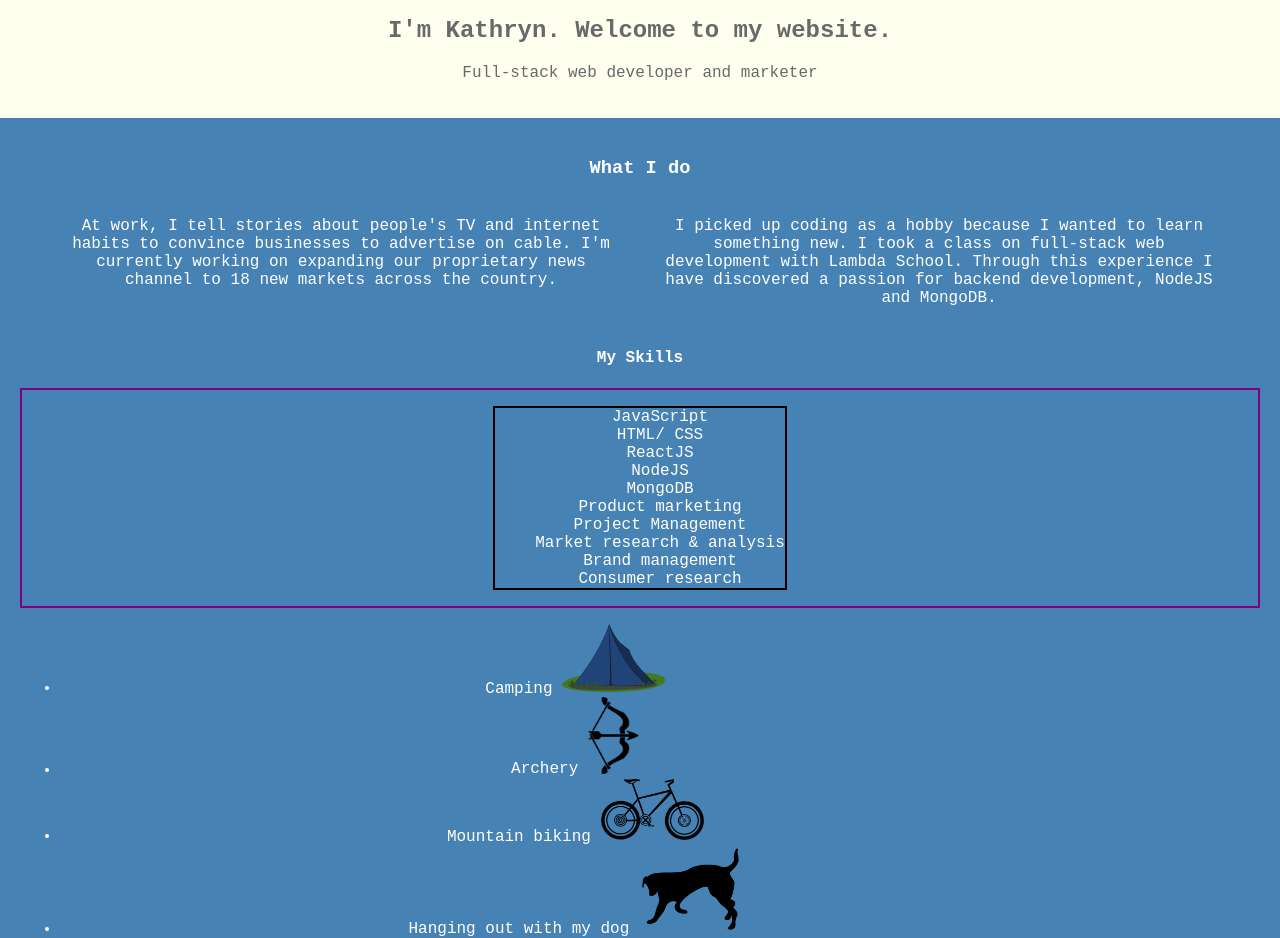
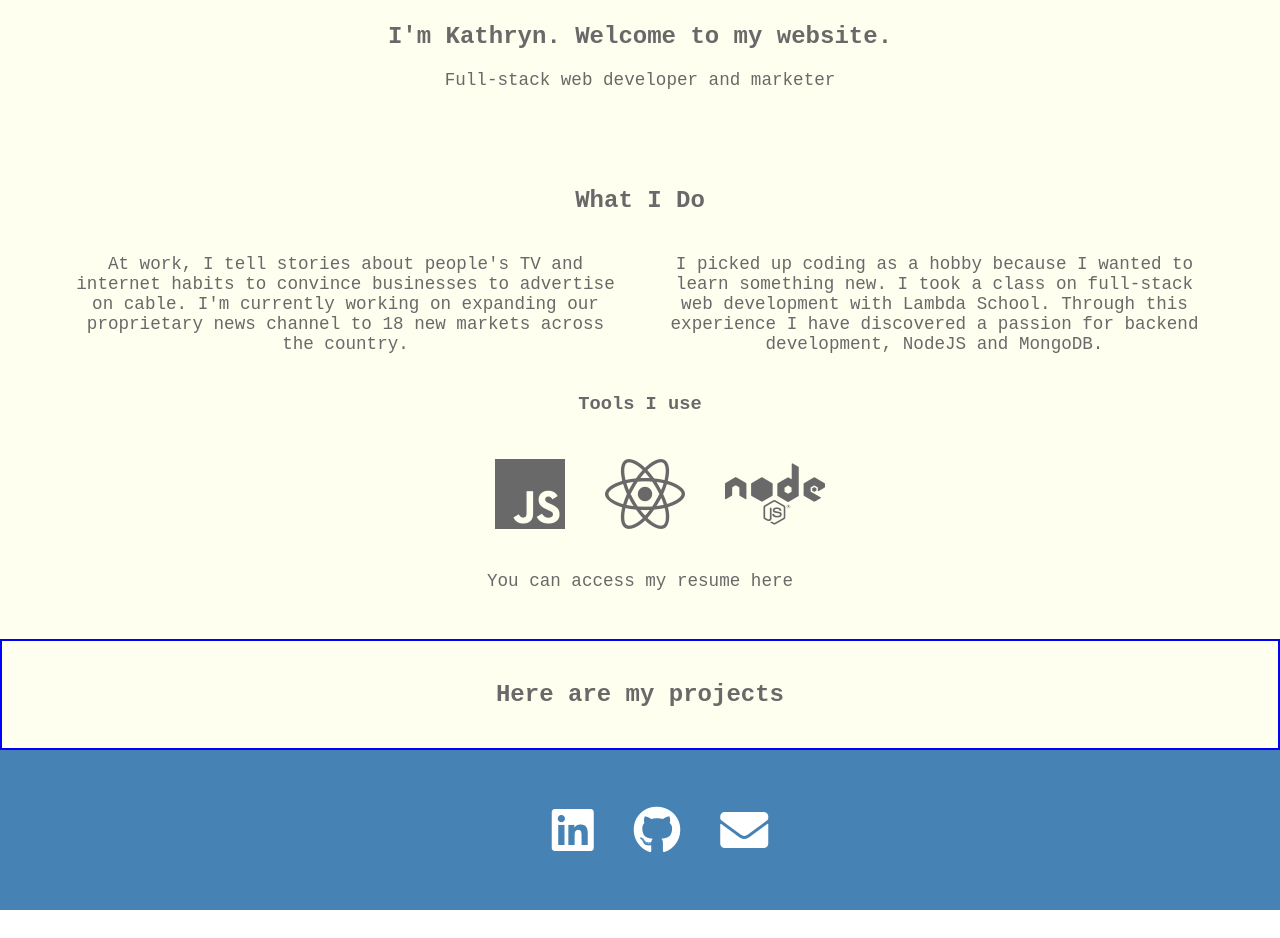
Before and after one commit to khamp19/personal-site, a React (Create React App) app: page / in a window 1280 px wide. Shown: the part 376-1314 px from the top of the page. After the commit the page ends 1286 px from the top, so only its background shows below. Built offline with nearby package versions, Linux system fonts and the light colour scheme.

Commit message:
worked on 'about me' and css

```diff
--- a/public/index.html
+++ b/public/index.html
@@ -4,8 +4,8 @@
     <meta charset="utf-8">
     <meta name="viewport" content="width=device-width, initial-scale=1, shrink-to-fit=no">
     <meta name="theme-color" content="#000000">
-    <link rel="stylesheet" href="https://cdnjs.cloudflare.com/ajax/libs/font-awesome/4.7.0/css/font-awesome.min.css">
-
+    <!-- <link rel="stylesheet" href="https://cdnjs.cloudflare.com/ajax/libs/font-awesome/4.7.0/css/font-awesome.min.css"> -->
+    <link rel="stylesheet" href="https://use.fontawesome.com/releases/v5.0.13/css/all.css" integrity="sha384-DNOHZ68U8hZfKXOrtjWvjxusGo9WQnrNx2sqG0tfsghAvtVlRW3tvkXWZh58N9jp" crossorigin="anonymous">
 
     <!--
       manifest.json provides metadata used when your web app is added to the
@@ -22,7 +22,7 @@
       work correctly both with client-side routing and a non-root public URL.
       Learn how to configure a non-root public URL by running `npm run build`.
     -->
-    <title>React App</title>
+    <title>Welcome to my website</title>
   </head>
   <body>
     <noscript>
--- a/src/App.css
+++ b/src/App.css
@@ -1,33 +1,10 @@
 .App {
   text-align: center;
   font-family: "Courier New", courier, monospace;
+  background-color: ivory;
+  color: DimGray;
 }
 
-.item {
-  position: relative;
+.App p {
+  font-size: 110%;
 }
-
-.App-logo {
-  animation: App-logo-spin infinite 20s linear;
-  height: 80px;
-}
-
-.App-header {
-  background-color: black;
-  height: 150px;
-  padding: 20px;
-  color: white;
-}
-
-.App-title {
-  font-size: 1.5em;
-}
-
-.App-intro {
-  font-size: large;
-}
-
-@keyframes App-logo-spin {
-  from { transform: rotate(0deg); }
-  to { transform: rotate(360deg); }
-}
--- a/src/App.js
+++ b/src/App.js
@@ -12,18 +12,11 @@ class App extends Component {
   render() {
     return (
       <div className="App">
-        {/* <header className="App-header">
-          <img src={logo} className="App-logo" alt="logo" />
-          <h1 className="App-title">Welcome to React</h1>
-        </header>
-        <p className="App-intro">
-          To get started, edit <code>src/App.js</code> and save to reload.
-        </p> */}
-        <header><NavBar className="NavBar"/></header>
-        <Main className="Main"/>
-        <About className="About"/>
-        <Projects className="Projects"/>
-        <Contact className="Contact"/>
+        <header><NavBar /></header>
+        <Main />
+        <About />
+        <Projects />
+        <Contact />
       </div>
     );
   }
--- a/src/components/about.js
+++ b/src/components/about.js
@@ -1,16 +1,14 @@
-//about me for personal site
 import React, { Component } from 'react';
-// import avatar from '../images/myAvatar.png';
-import camping from '../images/tent.png';
-import archery from '../images/archery1.png';
-import bike from '../images/mtbike.png';
-import dog from '../images/dog1.png';
+// import camping from '../images/tent.png';
+// import archery from '../images/archery1.png';
+// import bike from '../images/mtbike.png';
+// import dog from '../images/dog1.png';
 
 class About extends Component {
   render() {
     return (
-      <div className="About">
-        <h3>What I do</h3>
+      <div className="About" id="about">
+        <h2>What I Do</h2>
         <div className="Work">
           <p>At work, I tell stories about people's TV and internet habits
             to convince businesses to advertise on cable. I'm currently working on expanding
@@ -20,31 +18,27 @@ class About extends Component {
             Through this experience I have discovered a passion for backend development,
             NodeJS and MongoDB.</p>
         </div>
-        <h4>My Skills</h4>
+        <h3 font-size="150%">Tools I use</h3>
         <div className="Skills">
-          <div>
-            <ul>
-              <li>JavaScript</li>
-              <li>HTML/ CSS</li>
-              <li>ReactJS</li>
-              <li>NodeJS</li>
-              <li>MongoDB</li>
-              <li>Product marketing</li>
-              <li>Project Management</li>
-              <li>Market research & analysis</li>
-              <li>Brand management</li>
-              <li>Consumer research</li>
-            </ul>
-          </div>
+          <ul>
+            <li><i class="fab fa-js fa-5x" /></li>
+            <li><i class="fab fa-react fa-5x" /></li>
+            <li><i class="fab fa-node fa-5x" /></li>
+          </ul>
         </div>
-        <div className="Hobbies">
+        <div className="Res">
+        {/* add link to resume, post to google drive or github */}
+          <p>You can access my resume here</p>
+        </div>
+        {/* <h4>What I like to Do</h4> */}
+        {/* <div className="Hobbies">
           <ul>
             <li>Camping <img src={camping} height="10%" width="10%"/></li>
             <li>Archery <img src={archery} height="5%" width="5%"/></li>
             <li>Mountain biking <img src={bike} height="10%" width="10%"/></li>
             <li>Hanging out with my dog <img src={dog} height="10%" width="10%"/></li>
           </ul>
-        </div>
+        </div> */}
       </div>
     );
   }
--- a/src/components/components.css
+++ b/src/components/components.css
@@ -1,14 +1,14 @@
 /* here are components' css */
 /* Navbar css */
 .NavBar {
-  background-color: rgb(40, 241, 241);
+  background-color: SteelBlue;
   height: 50px;
   display: flex;
   justify-content: flex-end;
   align-items: center;
   list-style-type: none;
+  position: fixed;
   font-size: 150%;
-  position: fixed;
   top: 0;
   width: 100%;
 }
@@ -30,7 +30,6 @@
 }
 
 .nb-link:hover {
-  background-color: ivory;
   color: navy;
 }
 
@@ -40,20 +39,15 @@
 
 /* Main css */
 .Main {
-  background-color: ivory;
-  padding: 20px;
+  padding: 30px;
   margin-top: 100px;
-  color: DimGray;
-}
-.intro {
-
 }
 
 .About {
-  background-color: SteelBlue;
   padding: 20px;
-  color: white;
   list-style-type: none;
+  justify-content: center;
+  padding: 30px;
 }
 
 .Work {
@@ -66,36 +60,38 @@
   margin: 20px;
 }
 
-.Skills {
+.Skills ul {
   display: flex;
   justify-content: center;
+}
+
+.Skills li {
+  list-style-type: none;
+  padding: 20px;
+}
+/*
+.Hobbies {
   border: 2px purple solid;
 }
 
-.Skills ul {
-  list-style-type: none;
-  border: 2px black solid;
-}
-
-.Skills li {
-  justify-content: flex-start;
-}
-
-.Hobbies {
+.Hobbies ul {
   display: flex;
   list-style-type: none;
 }
 
+.Hobbies li {
+  width: 20%;
+  height: 100px;
+} */
+
 .Projects {
-  background-color: orange;
+  border: 2px blue solid;
   padding: 20px;
-  color: white;
 }
 /* Contact css */
 .Contact {
-  background-color: purple;
   padding: 20px;
-  color: white;
+  background-color: SteelBlue;
 }
 
 .contact-logos {
@@ -104,7 +100,7 @@
 
 .contact-links {
   display: inline-block;
-  padding: 10px;
+  padding: 20px;
 }
 
 a i {
--- a/src/components/contactMe.js
+++ b/src/components/contactMe.js
@@ -3,19 +3,17 @@ import React, { Component } from 'react';
 class Contact extends Component {
   render() {
     return (
-      <div className="Contact">
-        {/* add your logo */}
+      <div className="Contact" id="contact">
         <ul className="contact-logos">
           <li className="contact-links">
             <a href="https://www.linkedin.com/in/kathryn-hampton/" target="_blank" rel="noopener noreferrer">
-            <i class="fa fa-linkedin fa-2x" aria-hidden="true"></i></a></li>
+            <i class="fab fa-linkedin fa-3x" aria-hidden="true"></i></a></li>
           <li className="contact-links">
             <a href="https://github.com/khamp19" target="_blank" rel="noopener noreferrer">
-            <i class="fa fa-github fa-2x" aria-hidden="true"></i></a></li>
+            <i class="fab fa-github fa-3x" aria-hidden="true"></i></a></li>
           <li className="contact-links">
             <a href="mailto:kathrynahampton@gmail.com" target="_top">
-            <i class="fa fa-envelope fa-2x" aria-hidden="true"></i></a></li>
-          {/* link to resume- google drive */}
+            <i class="fa fa-envelope fa-3x" aria-hidden="true"></i></a></li>
         </ul>
       </div>
     );
--- a/src/components/main.js
+++ b/src/components/main.js
@@ -4,9 +4,9 @@ import avatar from '../images/myAvatar.png';
 class Main extends Component {
   render() {
     return (
-      <div className="Main">
+      <div className="Main" id="main">
         <img src={avatar} width="20%" height="20%" />
-        <div className="intro">
+        <div className="intro" >
           <h2>I'm Kathryn. Welcome to my website.</h2>
           <p>Full-stack web developer and marketer</p>
       </div>
--- a/src/components/projects.js
+++ b/src/components/projects.js
@@ -6,8 +6,8 @@ import React, { Component } from 'react';
 class Projects extends Component {
   render() {
     return (
-      <div className="Projects">
-        Here are my projects
+      <div className="Projects" id="projects">
+        <h2>Here are my projects</h2>
       </div>
     );
   }
```
